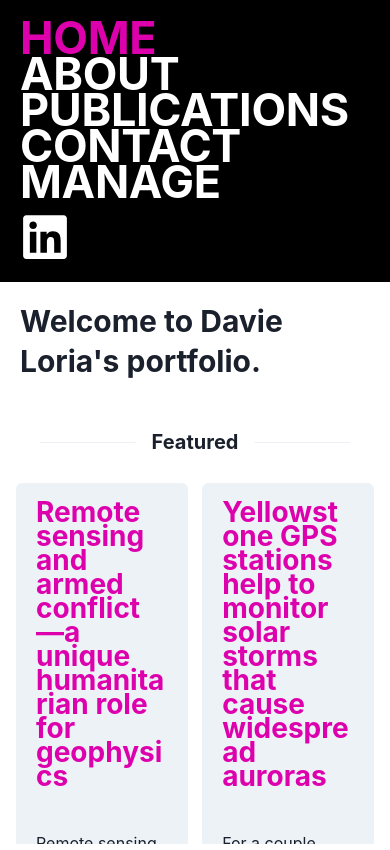
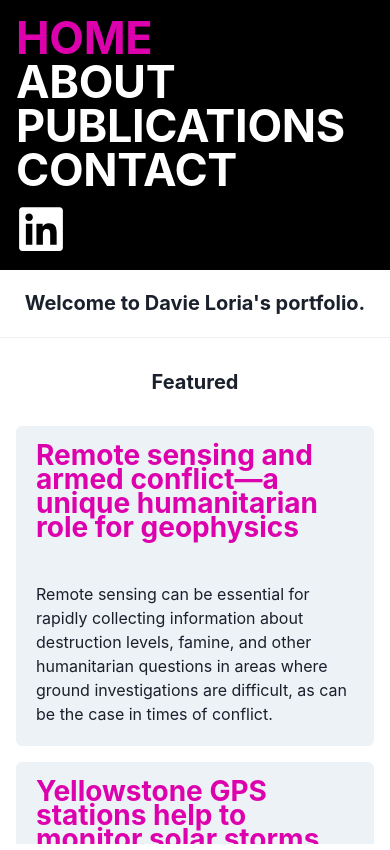
Before and after one commit to jacktorrealba/davies-website, a Next.js app: page / in a window 390 px wide. Built offline with nearby package versions, Linux system fonts and the light colour scheme.

Commit message:
added authentication to Manage page and fixed mobile styling

```diff
--- a/app/globals.css
+++ b/app/globals.css
@@ -11,10 +11,20 @@
 
 html,
 body {
-  max-width: 100vw;
+  padding: 0;
+  margin: 0;
+  box-sizing: border-box;
+  width:100vw;
   overflow-x: hidden;
 }
 
+#navContents, #pageContents {
+  width: 100%;
+}
+#navContents {
+  background-color: black;
+  padding: 1rem 0 1rem 1rem;
+}
 .contactLink {
   font-weight: bold;
   font-size: 20px;
@@ -35,6 +45,15 @@ body {
 }
 .myNavLink:hover {
   color: var(--pink) !important;
+}
+
+#settings-link {
+  display: block;
+  width: fit-content;
+}
+
+#settings-link:hover {
+  color:var(--pink);
 }
 
 #linkedIn-link {
@@ -90,11 +109,25 @@ body {
   background: var(--pink) !important;
 }
 
+#intro {
+  padding: 0;
+  margin: 0;
+  width: 100%;
+}
 
 @media screen and (width < 550px) {
+  #navContents {
+    width: 100%;
+  }
+
+  #pageContents {
+    width: 100vw;
+    padding: 0;
+    margin: 0 auto;
+  }
 
   #main {
-    display: block !important;
+    display: inline-block;
     overflow-y: scroll;
   }
 
@@ -115,17 +148,34 @@ body {
   }
 
   #navContents {
+    display: block;
     height: auto;
-    width: 100%;
-  }
-
-  #pageContents {
-    height: auto;
-    width: 100%;
+    margin: 0 auto;
   }
 
   .publicationLink {
     margin-top: 3rem !important;
   }
 
+  #newPublicationCard {
+    margin: 0 auto;
+    width: auto;
+  }
+
+  #welcomeMessage {
+    text-align: center;
+    font-size: 20px;
+  }
+
+  #featuredBox {
+    display: none;
+  }
+
+  #mobileBox {
+    display: inline-block;
+  }
+
+  .myNavLink {
+    padding: 0.25rem 0 0.25rem 0;
+  }
 }
--- a/app/layout.js
+++ b/app/layout.js
@@ -6,6 +6,8 @@ import Link from 'next/link'
 import { ChakraProvider, Flex, Box , List, ListItem, Menu, MenuList, MenuButton, MenuItem, Text} from "@chakra-ui/react";
 import { FaLinkedin, FaEnvelope, FaUser, FaFolder, FaHome } from "react-icons/fa";
 import PageTransition from "@/components/page-transition";
+import { Icon } from '@chakra-ui/react'
+import { FaCog } from "react-icons/fa";
 
 const inter = Inter({ subsets: ["latin"] });
 
@@ -19,7 +21,7 @@ export default function Layout({children}) {
       <ChakraProvider>
         <PageTransition>
           <Flex id="main" h="100vh">
-            <Box id="navContents" w="50%" bg="black" p="5">
+            <Box id="navContents">
               <List spacing={3} color="white">
                 <ListItem className="customLinkStyle">
                   <Link passHref className="myNavLink"  href="/">
@@ -41,17 +43,12 @@ export default function Layout({children}) {
                       <Text className="navLinkText">CONTACT</Text>
                     </Link>
                 </ListItem>
-                <ListItem className="customLinkStyle">
-                  <Link passHref className="myNavLink" href="/Manage">
-                    <Text color={pathname === '/Manage' ? '#dd00ad' : ''} className="navLinkText">MANAGE</Text>
-                  </Link>
-                </ListItem>
+
                 <ListItem>
                   <Link id="linkedIn-link" href="https://www.linkedin.com/in/davie-loria-262587193/" target="_blank" rel="noopener noreferrer">
                     <FaLinkedin size="50px"></FaLinkedin>
                   </Link>
                 </ListItem>
-
               </List>
             </Box>
             <Box id="pageContents" w="50%">
--- a/app/page.js
+++ b/app/page.js
@@ -9,19 +9,19 @@ export default function Home() {
       <ChakraProvider>
 
           <Box h="auto">
-          <Heading p="5">
+            <Heading id="welcomeMessage" p="5">
                 Welcome to Davie Loria&apos;s portfolio.
             </Heading>
           </Box>
 
-        <Box position='relative' padding='10'>
+          <Box>
           <Divider />
-          <AbsoluteCenter bg='white' px='4'>
+            <Center bg='white' padding="2rem">
               <Heading as='h4' size='md'>Featured</Heading>
-          </AbsoluteCenter>
+            </Center>
           </Box>
 
-        <Flex pl="1rem" pr="1rem" justifyContent='space-between'>
+          <Flex id="featuredBox" pl="1rem" pr="1rem" justifyContent='space-between'>
             <Card w="48%" variant='filled'>
               <CardHeader>
                 <Heading size='md'>
@@ -51,6 +51,44 @@ export default function Home() {
               </CardBody>
             </Card>
           </Flex>
+
+          <Box id="mobileBox" display="none">
+            <Card m="0 1rem 1rem 1rem" variant='filled'>
+                <CardHeader>
+                  <Heading size='md'>
+                    <Link className="pinkLink" href="https://www.earthscope.org/news/remote-sensing-and-armed-conflict-a-unique-humanitarian-role-for-geophysics/" target="_blank" rel="noopener noreferrer">
+                      Remote sensing and armed conflict—a unique humanitarian role for geophysics
+                    </Link>
+                  </Heading>
+                </CardHeader>
+                <CardBody>
+                  <Text>
+                  Remote sensing can be essential for rapidly collecting information about destruction levels, famine,
+                  and other humanitarian questions in areas where ground investigations are difficult, as can be the case in times of conflict.
+                  </Text>
+                </CardBody>
+              </Card>
+              <Card m="0 1rem 1rem 1rem" variant='filled'>
+                <CardHeader>
+                  <Heading size='md'>
+                  <Link className="pinkLink" href="https://www.usgs.gov/observatories/yvo/news/yellowstone-gps-stations-help-monitor-solar-storms-cause-widespread-auroras" target="_blank" rel="noopener noreferrer">
+                      Yellowstone GPS stations help to monitor solar storms that cause widespread auroras
+                  </Link>
+                  </Heading>
+                </CardHeader>
+                <CardBody>
+                  <Text>For a couple nights in May an extreme solar storm created a beautiful night sky for many people in areas that normally are too far away to see auroras.
+                  Some of the GPS stations in Yellowstone are among the tools used to monitor space weather like that solar storm.</Text>
+                </CardBody>
+              </Card>
+          </Box>
+
+
+          <Center mt="5rem" mb="1rem">
+            <Link href="/Manage" color="lightgray">
+              Manage
+            </Link>
+          </Center>
       </ChakraProvider>
     </>
   )
--- a/lib/mongodb.js
+++ b/lib/mongodb.js
@@ -4,7 +4,7 @@ const connectMongoDb = async () => {
     try {
         await mongoose.connect(process.env.MONGODB_URI)
     } catch (error) {
-        console.log(error)
+        throw new Error(error)
     }
 }
 
--- a/package.json
+++ b/package.json
@@ -19,8 +19,11 @@
     "@fortawesome/free-regular-svg-icons": "^6.5.2",
     "@fortawesome/free-solid-svg-icons": "^6.5.2",
     "@fortawesome/react-fontawesome": "^0.2.2",
+    "bcrypt": "^5.1.1",
+    "cookies": "^0.9.1",
     "date-fns": "^3.6.0",
     "framer-motion": "^11.2.12",
+    "jose": "^5.6.3",
     "mongodb": "^6.8.0",
     "mongoose": "^8.5.2",
     "next": "14.2.4",
```
Also changed, not shown: app/Login/page.js (added, +47 -0 lines), app/Manage/page.js (+8 -2 lines), app/api/auth/route.js (added, +24 -0 lines), middleware.js (added, +28 -0 lines), next.config.mjs (line endings or trailing spaces), 1 other file (tests, documents, lock files or other folders). Lines whose indentation alone changed are shown as unchanged.
